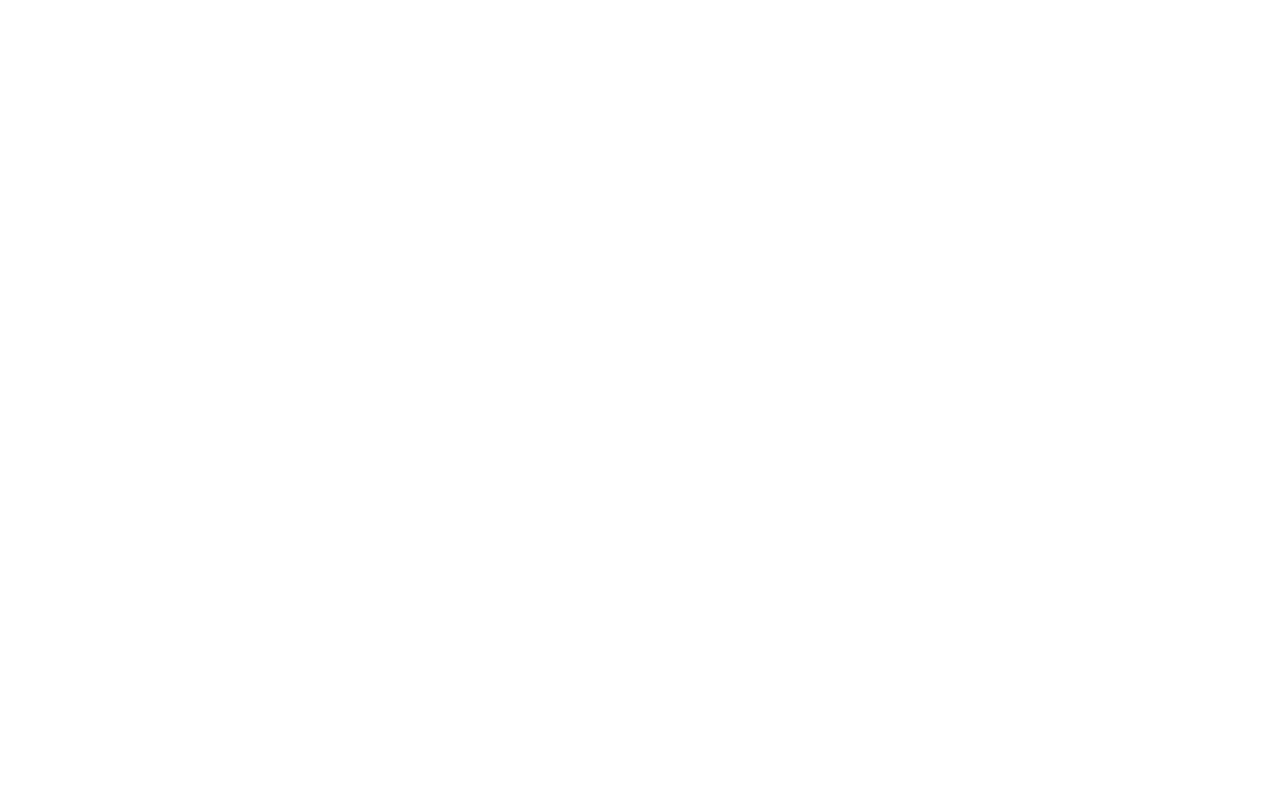
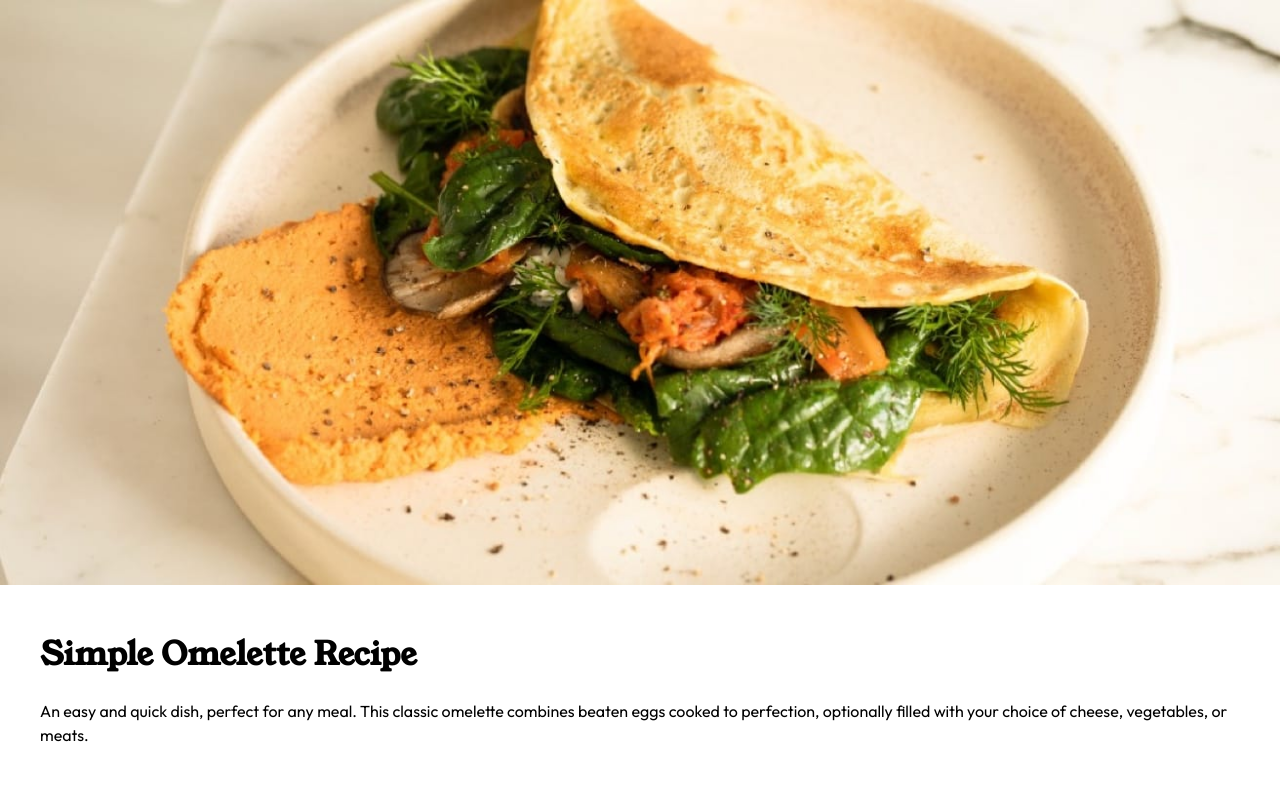
Before and after one commit to Gabriel707Alves/Pagina-de-Receitas, a plain HTML site: page index.html in a window 1280 px wide. Drawn offline with Linux system fonts and the light colour scheme.

Commit message:
Finalizado a primeira parte do projeto, sessão de inicio

```diff
--- a/index.html
+++ b/index.html
@@ -5,7 +5,26 @@
     <meta name="viewport" content="width=device-width, initial-scale=1.0">
     <title>Página de Receitas</title>
     <link rel="stylesheet" href="style.css">
+    <!-- fontes -->
+     <!-- Young Serif e Outfit-->
+    <link href="https://fonts.googleapis.com/css2?family=Outfit:wght@100..900&family=Young+Serif&display=swap" rel="stylesheet">
 </head>
 <body>
+    <main>
+
+        <img src="images/image-omelette.jpeg" alt="Imagem de um Omelete" class="img">
+
+        <section id="inicio">
+
+            <h1 class="fonte_titulo"> Simple Omelette Recipe</h1>
+
+            <p>
+                An easy and quick dish, perfect for any meal. This classic omelette combines beaten eggs cooked
+                to perfection, optionally filled with your choice of cheese, vegetables, or meats.
+            </p>
+        </section>
+
+
+    </main>
 </body>
 </html>
--- a/style.css
+++ b/style.css
@@ -0,0 +1,44 @@
+*{
+    margin: 0px;
+    padding: 0px;
+    box-sizing: border-box;
+    font-family: var(--font_outfit);
+    line-height: 1.5;
+}
+
+:root{
+    --font_outfit: "Outfit", sans-serif;
+    --font_young_serif: "Young Serif", serif;
+
+    --White: rgb(255, 255, 255);
+
+    --Stone_100: rgb(243, 230, 216);
+    --Stone_150: rgb(228, 222, 216);
+    --Stone_600: rgb(95, 87, 78);
+    --Stone_900: rgb(48, 45, 44);
+
+    --Brown_800: rgb(133, 70, 50);
+
+    --Rose_800: rgb(123, 40, 79);
+    --Rose_50: rgb(255, 245, 250);
+}
+
+.fonte_titulo{
+    font-family: var(--font_young_serif);
+}
+
+.img{
+    width: 100%;
+}
+
+#inicio{
+    padding: 40px;
+}
+
+#inicio > h1{
+    font-size: 2rem
+}
+
+#inicio > p{
+    margin: 20px 0px 0px 0px;
+}
```
